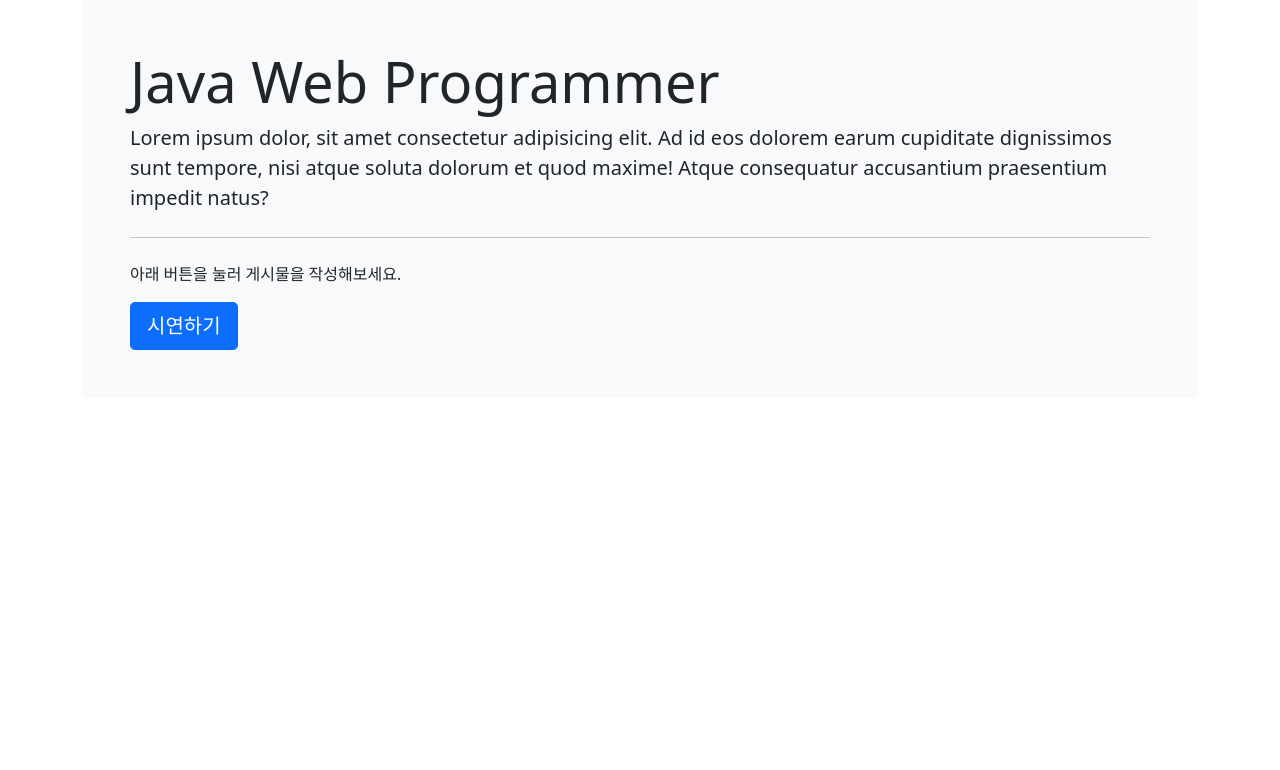
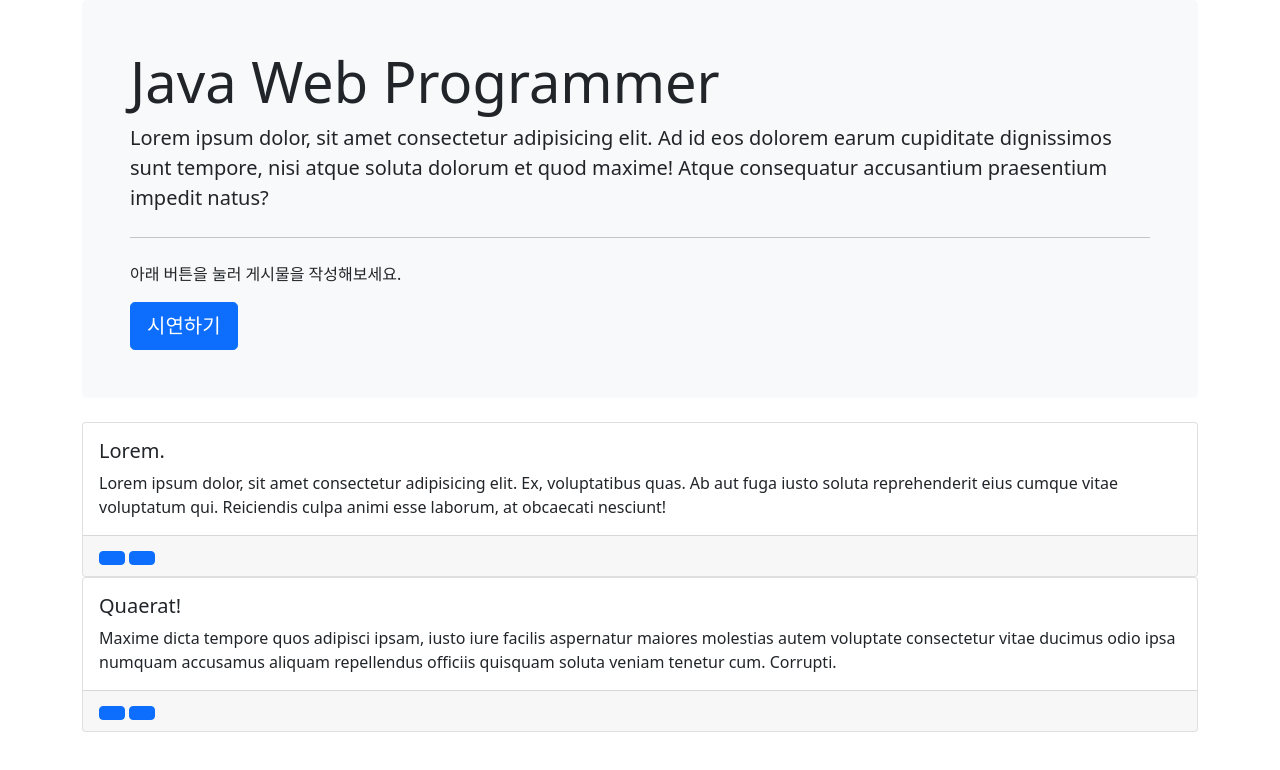
Before and after one commit to ggzzggzz/ggzzggzz.github.io, a plain HTML site: page index.html in a window 1280 px wide. Drawn offline with nearby package versions, Linux system fonts and the light colour scheme.

Commit message:
Update index.html

```diff
--- a/index.html
+++ b/index.html
@@ -46,5 +46,41 @@
     </div>
 
 
+    <div class="container">
+        <div class="row">
+            <div class="col">
+
+                <!-- .card-deck>.card*2>.card-body>h5.card-title>lorem1^p.card-text>lorem^^.card-footer>a.btn.btn-primary*2 -->
+                <div class="card-deck">
+                    <div class="card">
+                        <div class="card-body">
+                            <h5 class="card-title">
+                                Lorem.
+                            </h5>
+                            <p class="card-text">Lorem ipsum dolor, sit amet consectetur adipisicing elit. Ex, voluptatibus quas. Ab aut fuga iusto soluta reprehenderit eius cumque vitae voluptatum qui. Reiciendis culpa animi esse laborum, at obcaecati nesciunt!</p>
+                        </div>
+                        <div class="card-footer">
+                            <a href="" class="btn btn-primary"></a>
+                            <a href="" class="btn btn-primary"></a>
+                        </div>
+                    </div>
+                    <div class="card">
+                        <div class="card-body">
+                            <h5 class="card-title">
+                                Quaerat!
+                            </h5>
+                            <p class="card-text">Maxime dicta tempore quos adipisci ipsam, iusto iure facilis aspernatur maiores molestias autem voluptate consectetur vitae ducimus odio ipsa numquam accusamus aliquam repellendus officiis quisquam soluta veniam tenetur cum. Corrupti.</p>
+                        </div>
+                        <div class="card-footer">
+                            <a href="" class="btn btn-primary"></a>
+                            <a href="" class="btn btn-primary"></a>
+                        </div>
+                    </div>
+                </div>
+
+            </div>
+        </div>
+    </div>
+
 </body>
 </html>
```
